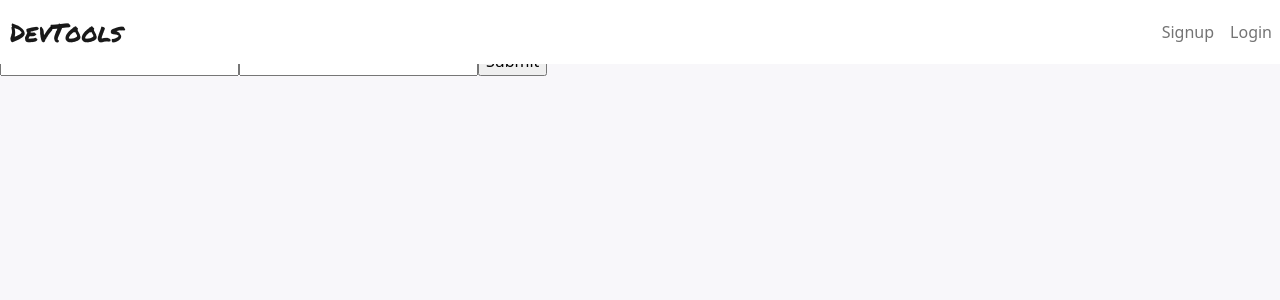
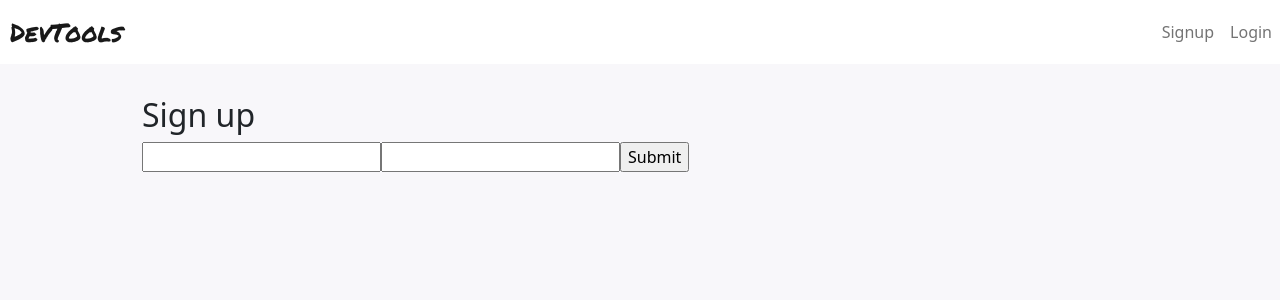
Before and after one commit to Laurel16/devtools_react, a React (Create React App) app: page /signup in a window 1280 px wide. Shown: the top 300 px of the page. Built offline with nearby package versions, Linux system fonts and the light colour scheme.

Commit message:
add container on signup

```diff
--- a/src/components/SignUp.js
+++ b/src/components/SignUp.js
@@ -1,6 +1,7 @@
 import React from 'react'
 import axios from 'axios'
 import { config } from "./config";
+import Container from 'react-bootstrap/Container'
 
 class Signup extends React.Component {
   handleSignup = (e) => {
@@ -26,14 +27,14 @@ class Signup extends React.Component {
 
   render () {
     return (
-      <div>
+      <Container className="container-max-width pt-5 my-5">
         <h2>Sign up</h2>
         <form onSubmit={this.handleSignup} >
           <input name="email" ref={(input) => this.email = input } />
           <input name="password" type="password" ref={(input) => this.password = input } />
           <input type="submit"/>
         </form>
-      </div>
+       </Container>
     )
   }
 }
```
